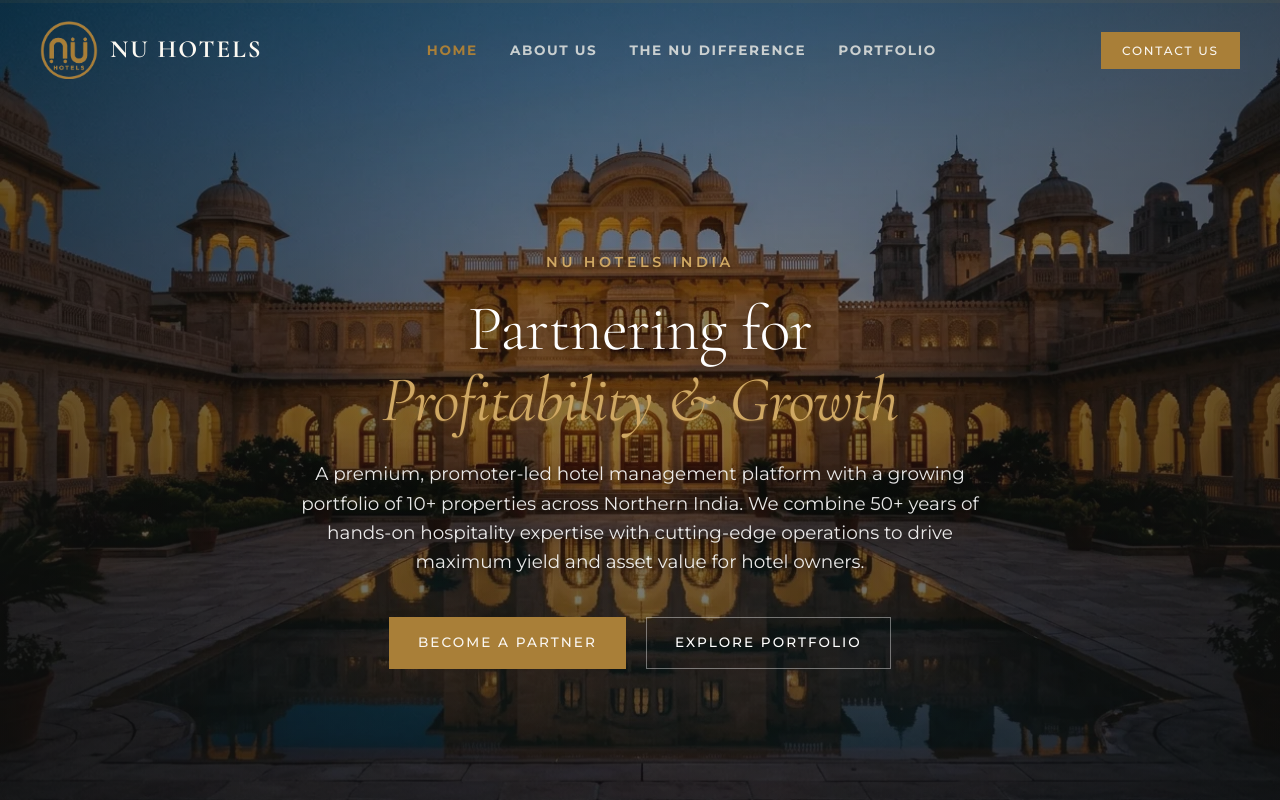
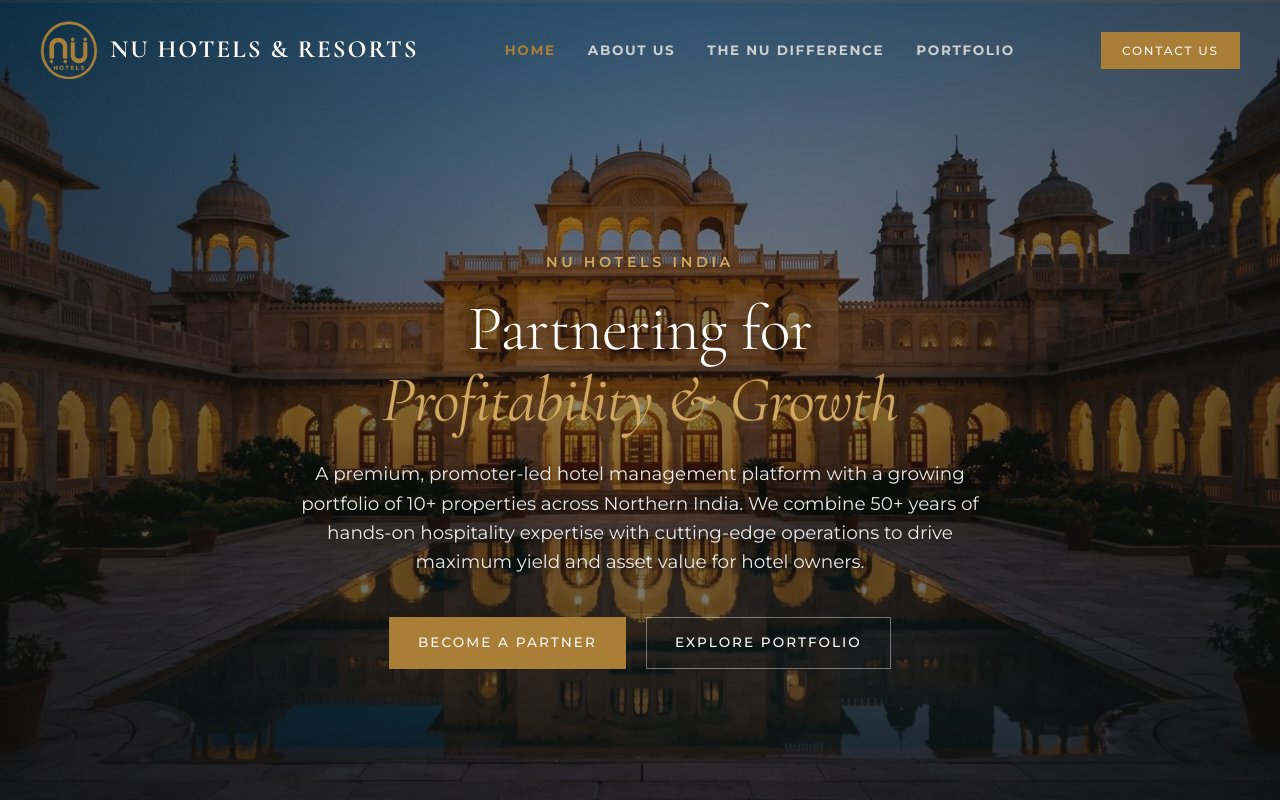
Before and after one commit to HitaineBindal/Nu, a React (Vite) app: page / in a window 1280 px wide. Shown: the top 800 px of the page. Built offline with nearby package versions, Linux system fonts and the light colour scheme.

Commit message:
brand: update logo text to NU Hotels & Resorts

```diff
--- a/src/App.jsx
+++ b/src/App.jsx
@@ -875,8 +875,8 @@ function App() {
       <header className={`header ${isScrolled ? 'glass-nav scaff-scrolled' : ''}`}>
         <div className="container">
           <a href="#" className="logo-container">
-            <img src="/logo.webp" alt="NU Hotels Logo" className="logo-img" />
-            <span className="logo-text">NU Hotels</span>
+            <img src="/logo.webp" alt="NU Hotels & Resorts Logo" className="logo-img" />
+            <span className="logo-text">NU Hotels & Resorts</span>
           </a>
 
           <ul className="nav-links">
@@ -1800,8 +1800,8 @@ function App() {
           <div className="footer-grid">
             <div>
               <div className="logo-container" style={{ marginBottom: '20px' }}>
-                <img src="/logo.webp" alt="NU Hotels Logo" className="logo-img" style={{ filter: 'brightness(1.5)' }} />
-                <span className="logo-text" style={{ color: 'var(--text-light)' }}>NU Hotels</span>
+                <img src="/logo.webp" alt="NU Hotels & Resorts Logo" className="logo-img" style={{ filter: 'brightness(1.5)' }} />
+                <span className="logo-text" style={{ color: 'var(--text-light)' }}>NU Hotels & Resorts</span>
               </div>
               <p className="footer-brand-desc">
                 A promoter-led hospitality force elevating independent properties through optimized operations, sales power, and financial transparency.
```
